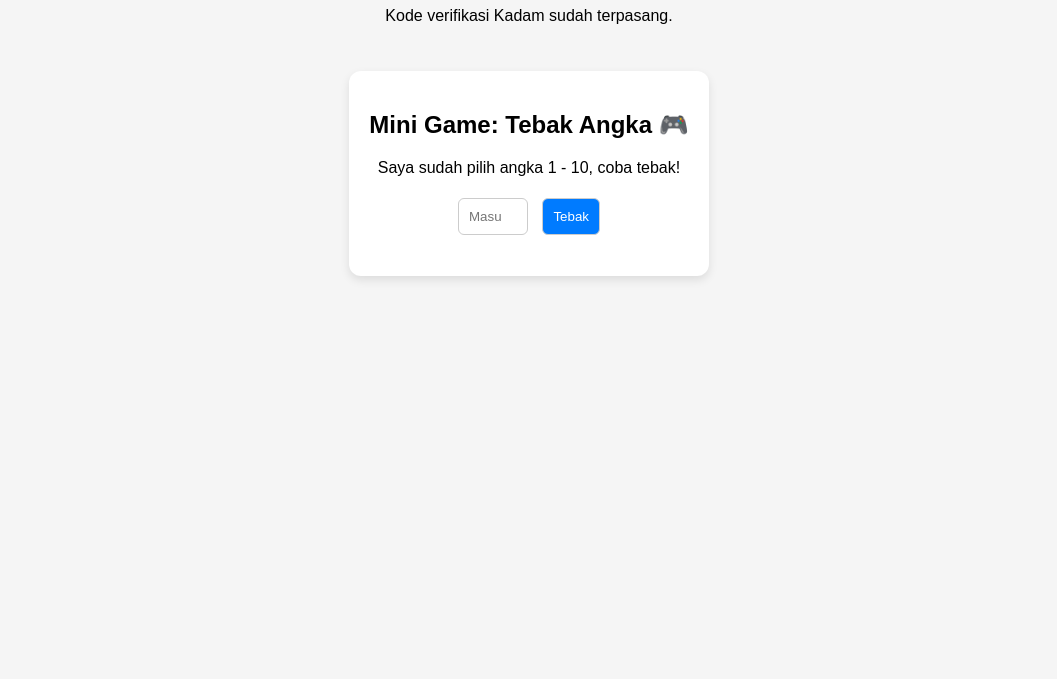
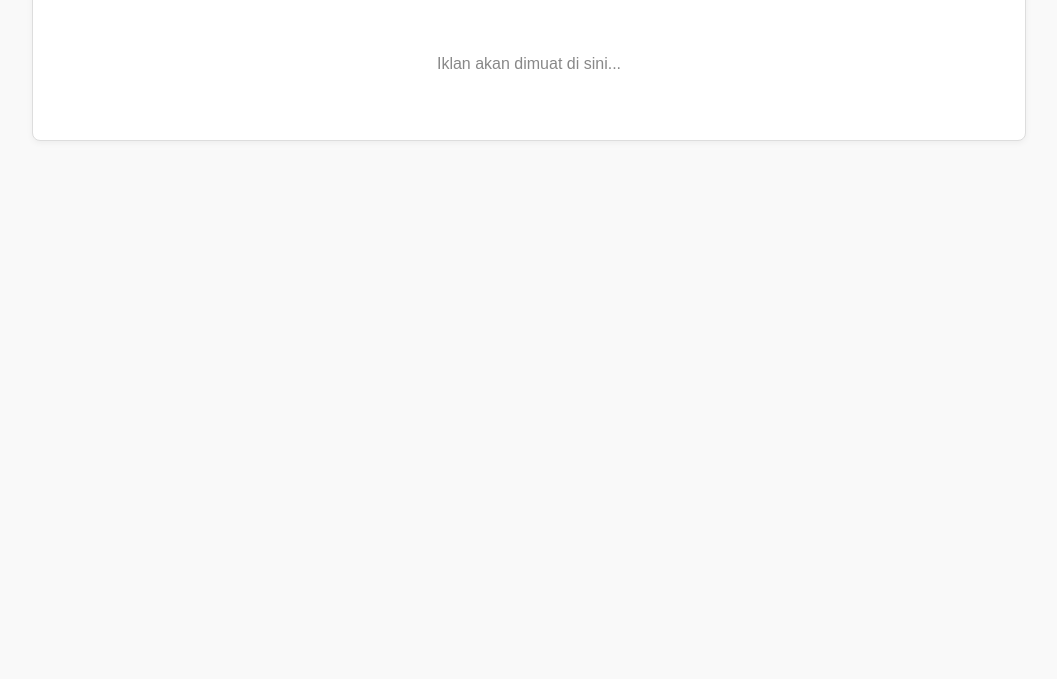
Before and after one commit to dismaqen/blog-2, a plain HTML site: page index.html in a window 1280 px wide. Shown: the part 121-800 px from the top of the page, without its empty margins (111-1168 px from the left). Drawn offline with Linux system fonts and the light colour scheme.

Commit message:
Update index.html

```diff
--- a/index.html
+++ b/index.html
@@ -1,88 +1,49 @@
 <!DOCTYPE html>
 <html lang="id">
 <head>
-  <meta charset="UTF-8">
-  <meta name="viewport" content="width=device-width, initial-scale=1.0">
-  <title>Mini Game</title>
-
-  <!-- Kadam Verification -->
-  <meta name="kadam-verification" content="kadam3f4db0601a15558d03e84693fa106be4" />
-
+  <meta charset="utf-8">
+  <meta name="viewport" content="width=device-width, initial-scale=1">
+  <title>Iklan WPAdManager</title>
   <style>
     body {
       font-family: Arial, sans-serif;
-      text-align: center;
-      background: #f5f5f5;
-      padding: 40px;
+      background: #f9f9f9;
+      margin: 0;
+      padding: 20px;
     }
-    h1 {
-      color: #333;
+    .ad-container {
+      max-width: 960px;
+      margin: 20px auto;
+      background: #fff;
+      border: 1px solid #ddd;
+      border-radius: 8px;
+      padding: 16px;
+      box-shadow: 0 2px 6px rgba(0,0,0,0.05);
     }
-    .game-box {
-      margin-top: 30px;
-      background: white;
-      padding: 20px;
-      border-radius: 12px;
-      box-shadow: 0 4px 10px rgba(0,0,0,0.1);
-      display: inline-block;
-    }
-    input, button {
-      padding: 10px;
-      margin: 5px;
-      border-radius: 6px;
-      border: 1px solid #ccc;
-    }
-    button {
-      background: #007bff;
-      color: white;
-      cursor: pointer;
-    }
-    button:hover {
-      background: #0056b3;
-    }
-    #message {
-      margin-top: 15px;
-      font-weight: bold;
+    .ad-placeholder {
+      min-height: 120px;
+      display: flex;
+      align-items: center;
+      justify-content: center;
+      color: #888;
     }
   </style>
 </head>
 <body>
-  <h1>Selamat Datang</h1>
-  <p>Kode verifikasi Kadam sudah terpasang.</p>
-
-  <div class="game-box">
-    <h2>Mini Game: Tebak Angka 🎮</h2>
-    <p>Saya sudah pilih angka 1 - 10, coba tebak!</p>
-    <input type="number" id="guess" min="1" max="10" placeholder="Masukkan angka">
-    <button onclick="checkGuess()">Tebak</button>
-    <p id="message"></p>
+  <div class="ad-container">
+    <h2>Iklan</h2>
+    <div id="ad-slot" class="ad-placeholder">
+      Iklan akan dimuat di sini...
+    </div>
   </div>
 
-  <script>
-    let secret = Math.floor(Math.random() * 10) + 1;
+  <!-- Script iklan -->
+  <script async src="https://js.wpadmngr.com/static/adManager.js" data-admpid="376697"></script>
 
-    function checkGuess() {
-      let guess = document.getElementById('guess').value;
-      let msg = document.getElementById('message');
-
-      if (!guess) {
-        msg.textContent = "Masukkan angka dulu!";
-        msg.style.color = "red";
-        return;
-      }
-
-      guess = parseInt(guess);
-      if (guess === secret) {
-        msg.textContent = "🎉 Benar! Angka rahasia adalah " + secret;
-        msg.style.color = "green";
-      } else if (guess < secret) {
-        msg.textContent = "Terlalu kecil! Coba lagi.";
-        msg.style.color = "orange";
-      } else {
-        msg.textContent = "Terlalu besar! Coba lagi.";
-        msg.style.color = "orange";
-      }
-    }
-  </script>
+  <noscript>
+    <div class="ad-container">
+      Aktifkan JavaScript untuk melihat iklan.
+    </div>
+  </noscript>
 </body>
 </html>
```
